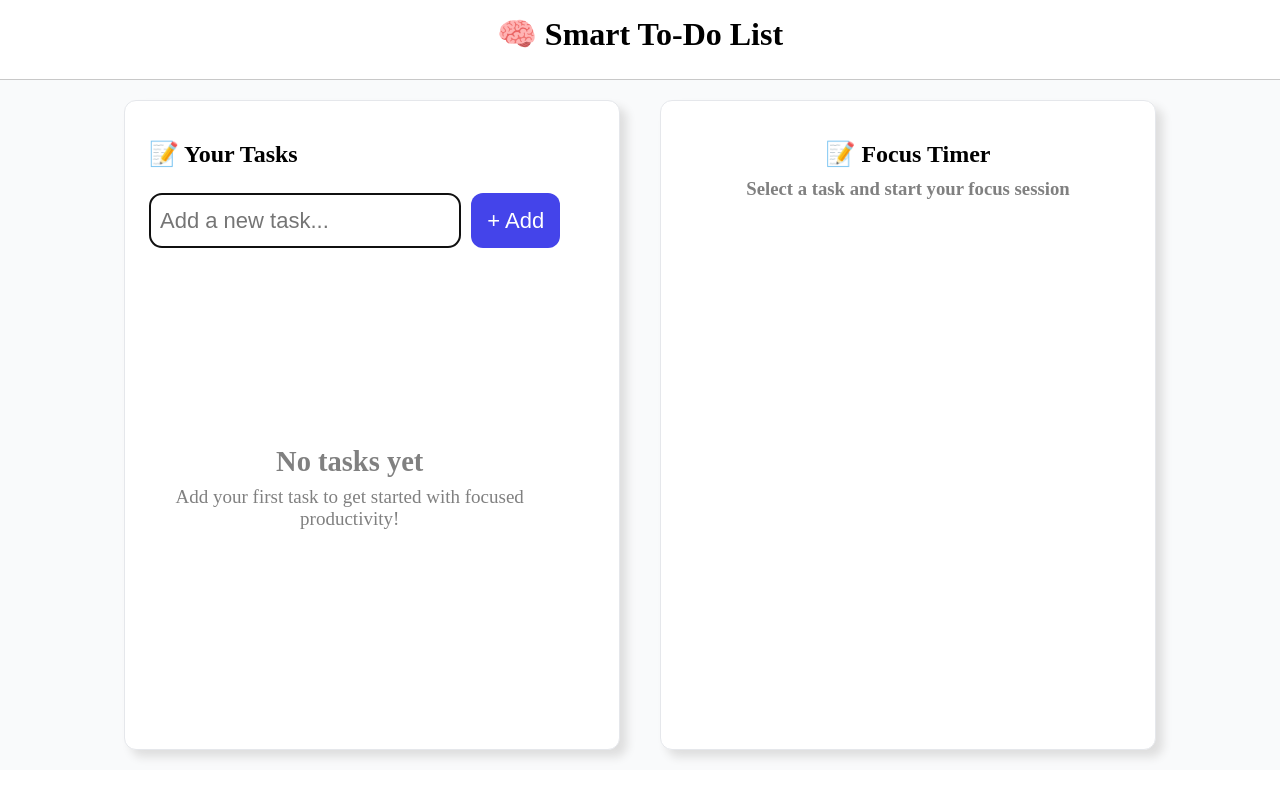
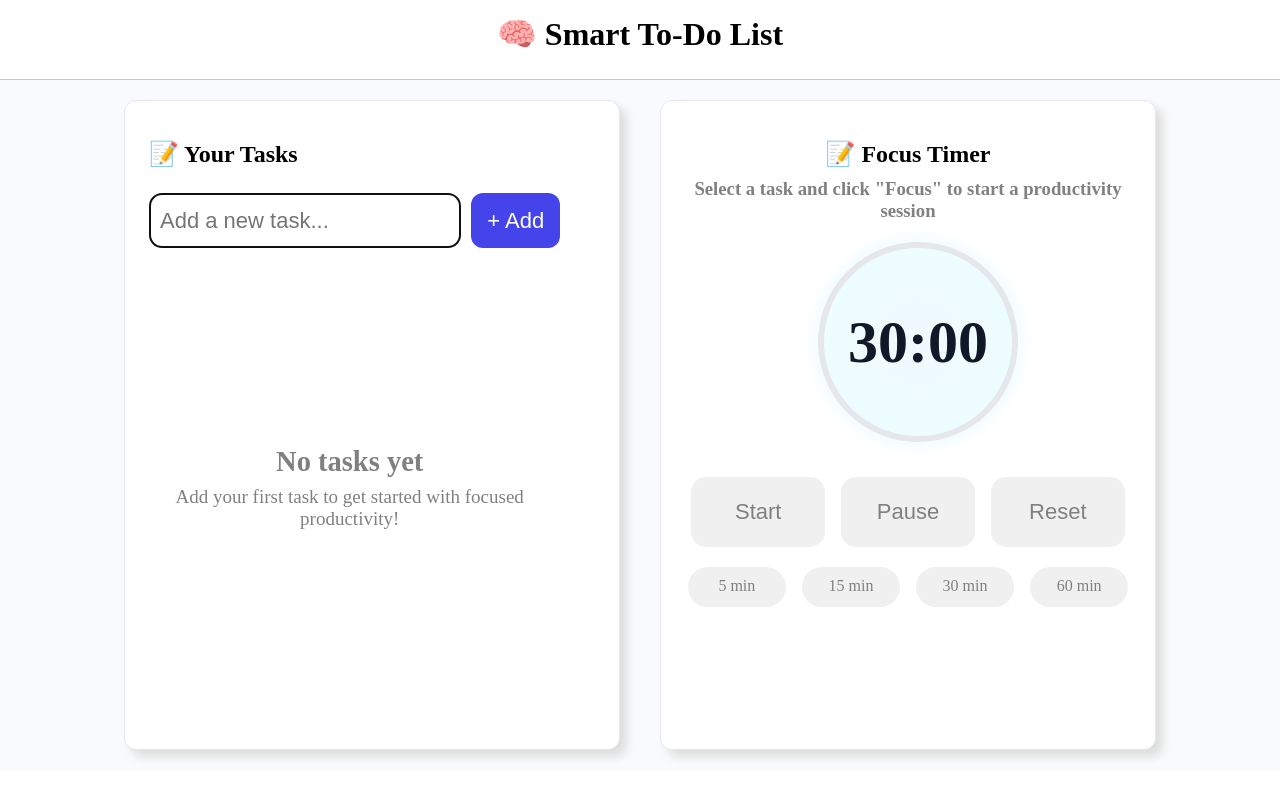
Before and after one commit to vedanshiiii/TodoFocus, a React (Vite) app: page / in a window 1280 px wide. Built offline with nearby package versions, Linux system fonts and the light colour scheme.

Commit message:
focus timer

```diff
--- a/src/Focus/Focus.css
+++ b/src/Focus/Focus.css
@@ -10,3 +10,95 @@
 .focusonn{
     color: grey;
 }
+.focus{
+    width: 40%;
+    min-height: 650px;
+    background-color: white;
+    border-radius: 12px;
+    border: 1px solid rgb(229 231 235 );
+    box-shadow: 7px 7px 10px rgb(222, 222, 222);
+    padding: 1.5rem;
+}
+
+.time {
+    width: 100%;
+    height: 50px;
+    /* background-color: grey; */
+    align-items: center;
+    justify-content: center;
+    text-align: center;
+    gap: 16px!important;
+}
+.seltime {
+    width: 22%;
+    height: 40px;
+    padding: 10px;
+    border-radius: 25px;
+    background-color: rgb(240 240 240);
+    cursor: pointer;
+}
+
+.active{
+    width: 100%;
+    height: 100px;
+    align-items: center;
+    justify-content: center;
+    text-align: center;
+    gap: 16px!important;
+}
+
+.statusacti{
+    width: 30%;
+    height: 70px;
+    padding: 20px;
+    border-radius: 15px;
+    /* background-color: rgb(240 240 240); */
+    cursor: pointer;
+    border: none;
+    cursor: pointer;
+    color: white;
+    font-size: 22px;
+}
+.st{
+    background-color: rgb(34 197 94);
+    /* color: whi; */
+}
+.ps{
+    background-color: rgb(234 179 8 );
+    /* color: whi; */
+}
+.rst{
+    background-color: rgb(107 114 128 );
+    /* color: whi; */
+}
+
+
+
+.inact .statusacti,.inact .seltime{
+    cursor: not-allowed;
+    background-color: rgb(240 240 240);
+    color: grey;
+}
+
+.timer-circle {
+    width: 200px;
+    height: 200px;
+    border-radius: 50%;
+    background: radial-gradient(circle, #f0f9ff, #ecfeff);
+    display: flex;
+    align-items: center;
+    justify-content: center;
+    border: 6px solid #e5e7eb; /* subtle outer ring */
+    font-size: 30px;
+    font-weight: bold;
+    color: #111827;
+    box-shadow: 0 0 20px rgba(0, 200, 255, 0.1);
+  }
+
+  .divTm{
+    width: 100%;
+    align-items: center;
+    justify-content: center;
+    text-align: center;
+    margin: 20px 10px;
+}
--- a/src/Focus/Focus.jsx
+++ b/src/Focus/Focus.jsx
@@ -1,22 +1,35 @@
-import React, { useState } from 'react';
+import React, { use, useEffect, useState } from 'react';
 import './Focus.css'
 import '../Home.css'
+import Timings from './Timings';
+import Pauseplay from './Pauseplay';
+import Timer from './Timer';
 
-const Focus = ({task,setTask}) => {
 
-    const [focuson,setFocuson] = useState('Select a task and start your focus session')
+const Focus = ({task,setTask,focuson}) => {
+
+  const [timeLeft, setTimeLeft] = useState(30*60);
+    const [isRunning, setIsRunning] = useState(false);
+
+
+    useEffect(()=>{
+        setTimeLeft(30*60)
+        setIsRunning(false)
+    },[focuson])
+
 
 
   return (
-    <div className='todo'>
+    <div className={`focus ${focuson.id==-1 ? 'inact' :''}`}>
       <div className='idsf focuscont wd90'>
       <h2 className='h2t'>📝 Focus Timer
       </h2>
-      <h3 className='focusonn'>{focuson}</h3>
+      <h3 className='focusonn'>{focuson.id==-1 ? focuson.val : `Currently focusing on:  ${focuson.val}` }</h3>
 
       </div>
-
-
+      <Timer timeLeft={timeLeft} setTimeLeft={setTimeLeft} isRunning={isRunning} setIsRunning={setIsRunning}/>
+     <Pauseplay isRunning={isRunning} setIsRunning={setIsRunning} timeLeft={timeLeft} setTimeLeft={setTimeLeft}/>
+     <Timings setTimeLeft={setTimeLeft}/>
 
 
     </div>
--- /dev/null
+++ b/src/Focus/Pauseplay.jsx
@@ -0,0 +1,33 @@
+import React from 'react';
+import './Focus.css'
+import '../Home.css'
+
+const Pauseplay = ({isRunning,setIsRunning,setTimeLeft,timeleft}) => {
+
+
+    const pauseplay=(val)=>{
+       if(val=='st' && !isRunning){
+        setIsRunning(true)
+       }
+       else if(val=='ps' && isRunning){
+        setIsRunning(false)
+       }
+       else if(val=='rst'){
+        setTimeLeft(30*60)
+        setIsRunning(false)
+       }
+
+     }
+
+
+
+  return (
+    <div className='active idsf'>
+        <button className='statusacti st' onClick={()=>{pauseplay('st')}}> Start</button>
+        <button className='statusacti ps' onClick={()=>{pauseplay('ps')}}>Pause</button>
+        <button className='statusacti rst' onClick={()=>{pauseplay('rst')}}>Reset</button>
+    </div>
+  )
+}
+
+export default React.memo(Pauseplay)
--- /dev/null
+++ b/src/Focus/Timer.jsx
@@ -0,0 +1,37 @@
+import React, { useState, useEffect } from "react";
+
+const Timer = ({timeLeft, setTimeLeft,isRunning, setIsRunning}) => {
+
+  useEffect(() => {
+    let interval;
+
+    if(isRunning){
+      interval = setInterval(() => {
+        setTimeLeft(prev => {
+          if (prev <= 1) {
+            clearInterval(interval);
+            return 0;
+          }
+          return prev - 1;
+        });
+      }, 1000);
+    }
+
+    return () => clearInterval(interval);
+  }, [isRunning]);
+
+  const formatTime = (seconds) => {
+    const m = Math.floor(seconds / 60);
+    const s = seconds % 60;
+    return `${m.toString().padStart(2, '0')}:${s.toString().padStart(2, '0')}`;
+  };
+
+  return (
+    <div className="idsf divTm"> <div className="timer-circle">
+    <h1>{formatTime(timeLeft)}</h1>
+  </div></div>
+
+  );
+};
+
+export default Timer;
--- /dev/null
+++ b/src/Focus/Timings.jsx
@@ -0,0 +1,20 @@
+import React, {  } from 'react';
+import './Focus.css'
+import '../Home.css'
+
+const Timings = ({setTimeLeft}) => {
+
+ const change=(val)=>{
+    setTimeLeft(val*60)
+ }
+  return (
+    <div className='time idsf'>
+        <div className='seltime' onClick={()=>{change(5)}}>5 min</div>
+        <div className='seltime' onClick={()=>{change(15)}}>15 min</div>
+        <div className='seltime' onClick={()=>{change(30)}}>30 min</div>
+        <div className='seltime' onClick={()=>{change(60)}}>60 min</div>
+    </div>
+  )
+}
+
+export default React.memo(Timings)
--- a/src/Home.css
+++ b/src/Home.css
@@ -107,6 +107,10 @@
     gap: 10px;
 
 }
+.newtask.done{
+    opacity: 0.6;
+}
+
 .tasks{
     margin: 15px 0;
 }
@@ -154,6 +158,7 @@
 
 .done .status{
     background-color: rgb(164 170 182);
+    cursor: not-allowed;
 }
 .delt{
     width: 18px;
--- a/src/Home.jsx
+++ b/src/Home.jsx
@@ -5,11 +5,12 @@ import Focus from './Focus/Focus'
 export default function Home() {
 
   const [task,setTask] = useState([])
+  const [focuson,setFocuson] = useState({id:-1,val:'Select a task and click "Focus" to start a productivity session'})
 
   return (
     <div className='mainb idsf'>
-    <Todo task={task} setTask={setTask}/>
-    <Focus task={task} setTask={setTask}/>
+    <Todo task={task} setTask={setTask} setFocuson={setFocuson}/>
+    <Focus task={task} setTask={setTask} focuson={focuson}/>
 
     </div>
 
--- a/src/List/Listings.jsx
+++ b/src/List/Listings.jsx
@@ -1,6 +1,6 @@
 import React from 'react'
 
-function Listings({task,setTask}) {
+function Listings({task,setTask,focuss}) {
 
 
     const checkUncheck=(id)=>{
@@ -28,7 +28,7 @@ const deleteit=(id)=>{
        return  <div className={`idsf newtask ${t.checked ? 'done' : ''}`}>
         <input id={t.id} className='chkbx' type="checkbox" onChange={()=>{checkUncheck(t.id)}} checked={t.checked}/>
         <label className={`Tsk`}>{t.val}</label>
-        <button className="status" disabled={t.checked ? true : false}> {t.checked ? 'Done' : 'Focus'}</button>
+        <button className="status" disabled={t.checked ? true : false} onClick={()=>{focuss(t.id,t.val)}}> {t.checked ? 'Done' : 'Focus'}</button>
         <button className='delt' onClick={()=>{deleteit(t.id)}}>
             <i data-fa-i2svg=""><svg class="svg-inline--fa fa-trash-can" aria-hidden="true" focusable="false" data-prefix="fas" data-icon="trash-can" role="img" xmlns="http://www.w3.org/2000/svg" viewBox="0 0 448 512" data-fa-i2svg=""><path fill="currentColor" d="M135.2 17.7C140.6 6.8 151.7 0 163.8 0H284.2c12.1 0 23.2 6.8 28.6 17.7L320 32h96c17.7 0 32 14.3 32 32s-14.3 32-32 32H32C14.3 96 0 81.7 0 64S14.3 32 32 32h96l7.2-14.3zM32 128H416V448c0 35.3-28.7 64-64 64H96c-35.3 0-64-28.7-64-64V128zm96 64c-8.8 0-16 7.2-16 16V432c0 8.8 7.2 16 16 16s16-7.2 16-16V208c0-8.8-7.2-16-16-16zm96 0c-8.8 0-16 7.2-16 16V432c0 8.8 7.2 16 16 16s16-7.2 16-16V208c0-8.8-7.2-16-16-16zm96 0c-8.8 0-16 7.2-16 16V432c0 8.8 7.2 16 16 16s16-7.2 16-16V208c0-8.8-7.2-16-16-16z"></path></svg></i>
         </button>
--- a/src/List/Todo.jsx
+++ b/src/List/Todo.jsx
@@ -1,7 +1,7 @@
-import React, { useEffect, useRef, useState } from 'react';
+import React, { useEffect, useRef } from 'react';
 import Listings from './Listings';
 
-const Todo = ({task,setTask}) => {
+const Todo = ({task,setTask,setFocuson}) => {
 
   const inputref = useRef();
 
@@ -12,8 +12,15 @@ const Todo = ({task,setTask}) => {
       inputref.current.value='';
       inputref.current.focus()
     }
+  }
 
+  const focuss=(id,val)=>{
+    setFocuson({
+      id:id,
+      val:val
+    })
   }
+
 
   useEffect(()=>{
     inputref.current.focus()
@@ -49,7 +56,7 @@ const Todo = ({task,setTask}) => {
 
         </div> :
         <div className='tasks'>
-          <Listings task={task} setTask={setTask}/>
+          <Listings task={task} setTask={setTask} focuss={focuss}/>
       </div> }
 
     </div>
```
Also changed, not shown: src/Focus/Timings.js (deleted).
